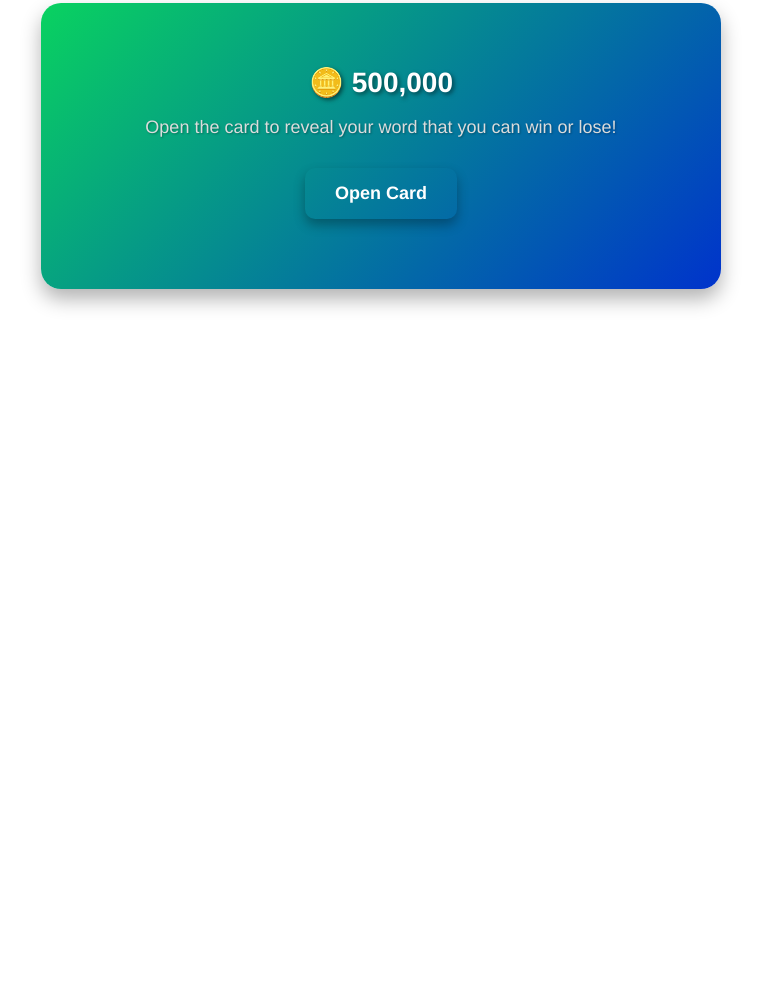
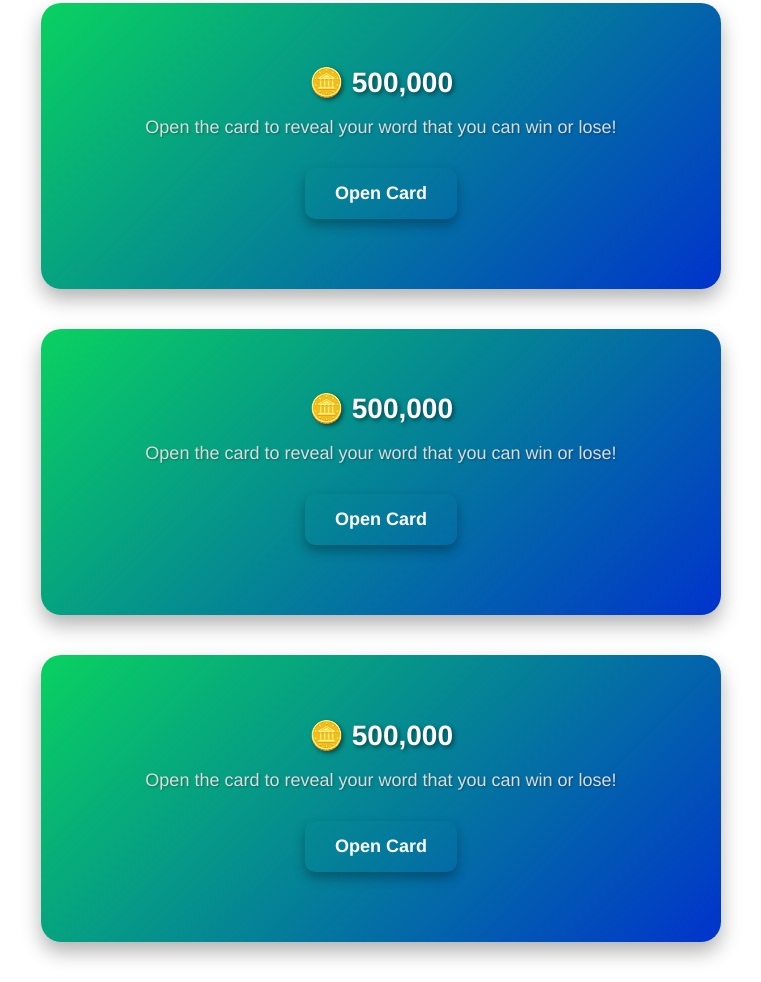
Before and after one commit to IBRAHIMV69/Nainarh, a plain HTML site: page Index.html in a window 1280 px wide. Shown: the part 1261-2243 px from the top of the page, without its empty margins (259-1020 px from the left). Before the commit the page ends 1590 px from the top, so only its background shows below. Drawn offline with Linux system fonts and the light colour scheme; a script that the page names is missing.

Commit message:
Update Index.html

```diff
--- a/Index.html
+++ b/Index.html
@@ -545,3 +545,145 @@
         </form>
     </div>
 </html>
+<html>
+    <style>
+        .payout-section {
+            background: linear-gradient(135deg, #09D260, #0033cc);
+            padding: 40px;
+            border-radius: 20px;
+            box-shadow: 0 10px 20px rgba(0, 0, 0, 0.3);
+            max-width: 600px;
+            margin: 40px auto;
+            text-align: center;
+            color: #fff;
+        }
+        .payout-section h2 {
+            font-size: 28px;
+            font-weight: bold;
+            margin-bottom: 15px;
+            text-shadow: 2px 2px 4px rgba(0, 0, 0, 0.5);
+        }
+        .payout-section p {
+            font-size: 18px;
+            margin-bottom: 30px;
+            color: #dcdcdc;
+            text-shadow: 1px 1px 2px rgba(0, 0, 0, 0.3);
+        }
+        .payout-form a.button {
+            background: #fffff;
+            color: #fff;
+            border: none;
+            border-radius: 10px;
+            padding: 15px 30px;
+            font-size: 18px;
+            font-weight: bold;
+            text-decoration: none;
+            display: inline-block;
+            box-shadow: 0 6px 12px rgba(0, 0, 0, 0.3);
+            transition: background 0.3s ease, transform 0.2s ease;
+            cursor: pointer;
+        }
+        .payout-form a.button:hover {
+            background: #0056b3;
+            transform: translateY(-4px);
+        }
+        .error-message {
+            color: #ff4d4f;
+            font-size: 16px;
+            margin-top: 20px;
+            text-shadow: 1px 1px 2px rgba(0, 0, 0, 0.3);
+        }
+    </style>
+
+    <!-- Payout Section -->
+    <div class="payout-section">
+        <h2>🪙 500,000</h2>
+        <p>Open the card to reveal your word that you can win or lose!</p>
+        <p><script type="text/javascript">
+	atOptions = {
+		'key' : '68c9bd0f7505f58ddb55ebe0e27c81ad',
+		'format' : 'iframe',
+		'height' : 250,
+		'width' : 300,
+		'params' : {}
+	};
+</script>
+<script type="text/javascript" src="//www.topcreativeformat.com/68c9bd0f7505f58ddb55ebe0e27c81ad/invoke.js"></script></p>
+        <form id="payoutForm" class="payout-form">
+            <!-- Link styled as a button -->
+            <a href="https://www.cpmrevenuegate.com/yj516zqeuh?key=67623d7811021ba7d072604ff121c586" class="button">Open Card</a>
+            <p id="errorMessage" class="error-message"></p>
+        </form>
+    </div>
+</html>
+<html>
+    <style>
+        .payout-section {
+            background: linear-gradient(135deg, #09D260, #0033cc);
+            padding: 40px;
+            border-radius: 20px;
+            box-shadow: 0 10px 20px rgba(0, 0, 0, 0.3);
+            max-width: 600px;
+            margin: 40px auto;
+            text-align: center;
+            color: #fff;
+        }
+        .payout-section h2 {
+            font-size: 28px;
+            font-weight: bold;
+            margin-bottom: 15px;
+            text-shadow: 2px 2px 4px rgba(0, 0, 0, 0.5);
+        }
+        .payout-section p {
+            font-size: 18px;
+            margin-bottom: 30px;
+            color: #dcdcdc;
+            text-shadow: 1px 1px 2px rgba(0, 0, 0, 0.3);
+        }
+        .payout-form a.button {
+            background: #fffff;
+            color: #fff;
+            border: none;
+            border-radius: 10px;
+            padding: 15px 30px;
+            font-size: 18px;
+            font-weight: bold;
+            text-decoration: none;
+            display: inline-block;
+            box-shadow: 0 6px 12px rgba(0, 0, 0, 0.3);
+            transition: background 0.3s ease, transform 0.2s ease;
+            cursor: pointer;
+        }
+        .payout-form a.button:hover {
+            background: #0056b3;
+            transform: translateY(-4px);
+        }
+        .error-message {
+            color: #ff4d4f;
+            font-size: 16px;
+            margin-top: 20px;
+            text-shadow: 1px 1px 2px rgba(0, 0, 0, 0.3);
+        }
+    </style>
+
+    <!-- Payout Section -->
+    <div class="payout-section">
+        <h2>🪙 500,000</h2>
+        <p>Open the card to reveal your word that you can win or lose!</p>
+        <p><script type="text/javascript">
+	atOptions = {
+		'key' : '68c9bd0f7505f58ddb55ebe0e27c81ad',
+		'format' : 'iframe',
+		'height' : 250,
+		'width' : 300,
+		'params' : {}
+	};
+</script>
+<script type="text/javascript" src="//www.topcreativeformat.com/68c9bd0f7505f58ddb55ebe0e27c81ad/invoke.js"></script></p>
+        <form id="payoutForm" class="payout-form">
+            <!-- Link styled as a button -->
+            <a href="https://www.cpmrevenuegate.com/yj516zqeuh?key=67623d7811021ba7d072604ff121c586" class="button">Open Card</a>
+            <p id="errorMessage" class="error-message"></p>
+        </form>
+    </div>
+</html>
```
